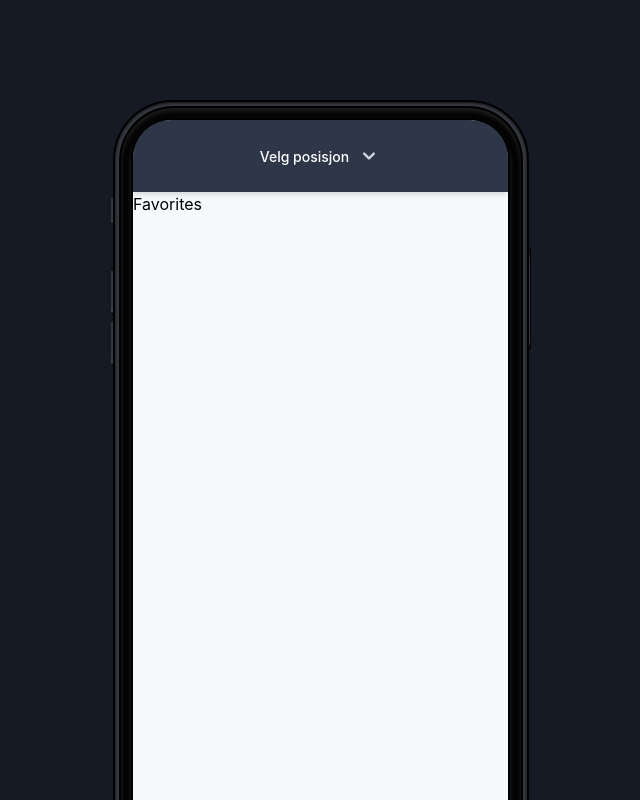
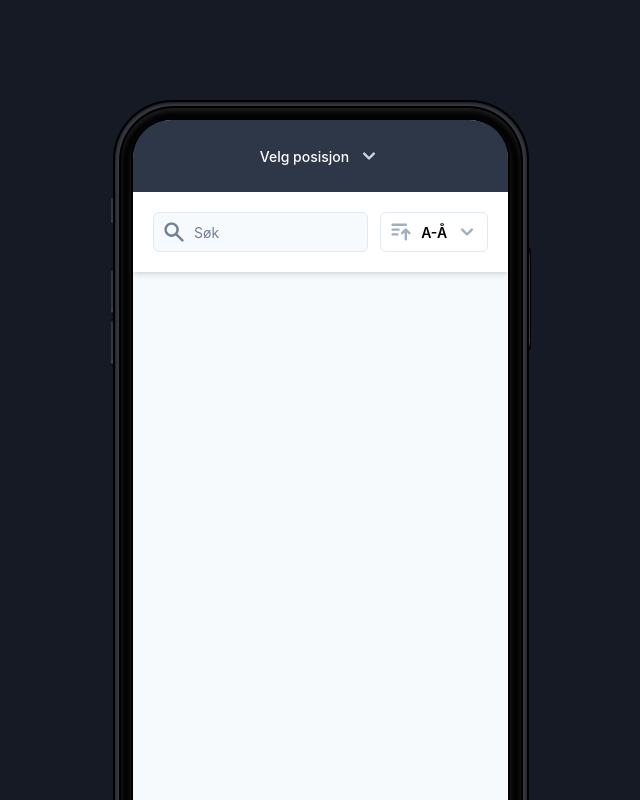
Before and after one commit to danielkjellid/DS4300-Interaction-Design-2-JNGL, a Vue app: page /favorites in a window 1280 px wide. Shown: the top 800 px of the page, without its empty margins (319-959 px from the left). Built offline with nearby package versions, Linux system fonts and the light colour scheme; what @tailwindcss/custom-forms would draw is missing.

Commit message:
SearchBar component

```diff
--- /dev/null
+++ b/src/components/SearchBar.vue
@@ -0,0 +1,27 @@
+<template>
+    <div class="bg-white h-20 shadow-md flex flex-row items-center justify-between">
+        <div class="h-10 w-2/3 bg-gray-100 rounded-md border border-gray-300 ml-5 mr-3 text-sm text-gray-600 flex flex-row items-center">
+            <div class="ml-2 mr-2">
+                <svg viewBox="0 0 20 20" fill="currentColor" class="w-6 h-6"><path fill-rule="evenodd" d="M8 4a4 4 0 100 8 4 4 0 000-8zM2 8a6 6 0 1110.89 3.476l4.817 4.817a1 1 0 01-1.414 1.414l-4.816-4.816A6 6 0 012 8z" clip-rule="evenodd"></path></svg>
+            </div>
+            <div>
+                Søk
+            </div>
+        </div>
+        <div class="h-10 w-1/3 bg-white rounded-md border border-gray-300 mr-5 flex flex-row items-center justify-between text-gray-500">
+            <svg viewBox="0 0 20 20" fill="currentColor" class="w6 h-6 ml-2"><path d="M3 3a1 1 0 000 2h11a1 1 0 100-2H3zM3 7a1 1 0 000 2h5a1 1 0 000-2H3zM3 11a1 1 0 100 2h4a1 1 0 100-2H3zM13 16a1 1 0 102 0v-5.586l1.293 1.293a1 1 0 001.414-1.414l-3-3a1 1 0 00-1.414 0l-3 3a1 1 0 101.414 1.414L13 10.414V16z"></path></svg>
+            <div class="text-sm text-black font-semibold">A-Å</div>
+            <svg viewBox="0 0 20 20" fill="currentColor" class="w-6 h-6 mr-2"><path fill-rule="evenodd" d="M5.293 7.293a1 1 0 011.414 0L10 10.586l3.293-3.293a1 1 0 111.414 1.414l-4 4a1 1 0 01-1.414 0l-4-4a1 1 0 010-1.414z" clip-rule="evenodd"></path></svg>
+        </div>
+    </div>
+</template>
+
+<script>
+export default {
+    name: 'SearchBar'
+}
+</script>
+
+<style scoped>
+
+</style>
--- a/src/views/Favorites.vue
+++ b/src/views/Favorites.vue
@@ -1,12 +1,16 @@
 <template>
   <div>
-      <h1>Favorites</h1>
+      <SearchBar />
   </div>
 </template>
 
 <script>
+import SearchBar from '../components/SearchBar';
 export default {
-
+  name: 'Favorites',
+  components: {
+    SearchBar
+  }
 }
 </script>
 
```
